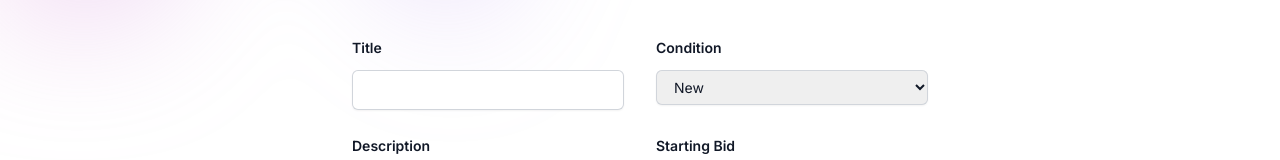
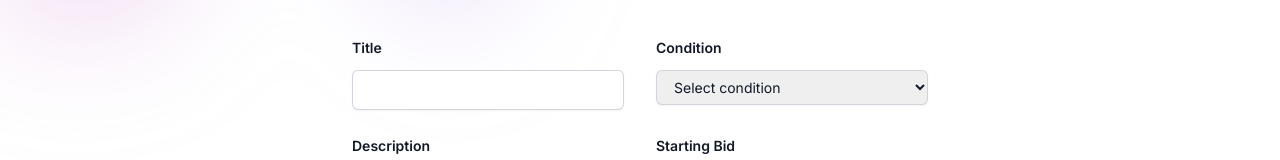
Before and after one commit to chingu-voyages/v45-tier3-team-46, a Next.js app in the folder chingu-auction-app/: page /addauction in a window 1280 px wide. Shown: the part 332-492 px from the top of the page. Built offline with nearby package versions, Linux system fonts and the light colour scheme; no server answers.

Commit message:
Fix condition field and change buyNowPrice value

```diff
--- a/chingu-auction-app/app/api/addauction/route.ts
+++ b/chingu-auction-app/app/api/addauction/route.ts
@@ -35,8 +35,9 @@ export async function handler(req: Request) {
       const newEntry = await prisma.item.create({
         data: {
           title,
-          buyNowPrice: 0,
+          buyNowPrice,
           startingBid,
+          currentBid: startingBid,
           description,
           pictures: {
             create: pictures.map((pic) => ({ url: pic })), // add altText later
--- a/chingu-auction-app/components/AuctionForm.tsx
+++ b/chingu-auction-app/components/AuctionForm.tsx
@@ -70,11 +70,16 @@ const AuctionForm = ({
                   required
                   className='block w-full rounded-md border-0 px-3.5 py-2 text-gray-900 shadow-sm ring-1 ring-inset ring-gray-300 placeholder:text-gray-400 focus:ring-2 focus:ring-inset focus:ring-indigo-600 sm:text-sm sm:leading-6'
                 >
+                  <option value='' disabled>
+                    Select condition
+                  </option>
                   <option value='New'>New</option>
                   <option value='Like New'>Like New</option>
                   <option value='Very Good'>Very Good</option>
                   <option value='Good'>Good</option>
                   <option value='Poor'>Poor</option>
+                  <option value='Used'>Used</option>
+                  <option value='As Is'>As Is</option>
                 </select>
               </div>
             </div>
@@ -195,6 +200,7 @@ const AuctionForm = ({
                   <option value='Automotive'>Automotive</option>
                   <option value='Home'>Home</option>
                   <option value='Office'>Office</option>
+                  <option value='Food'>Food</option>
                   <option value='Misc Used Goods'>Misc Used Goods</option>
                 </select>
               </div>
```
